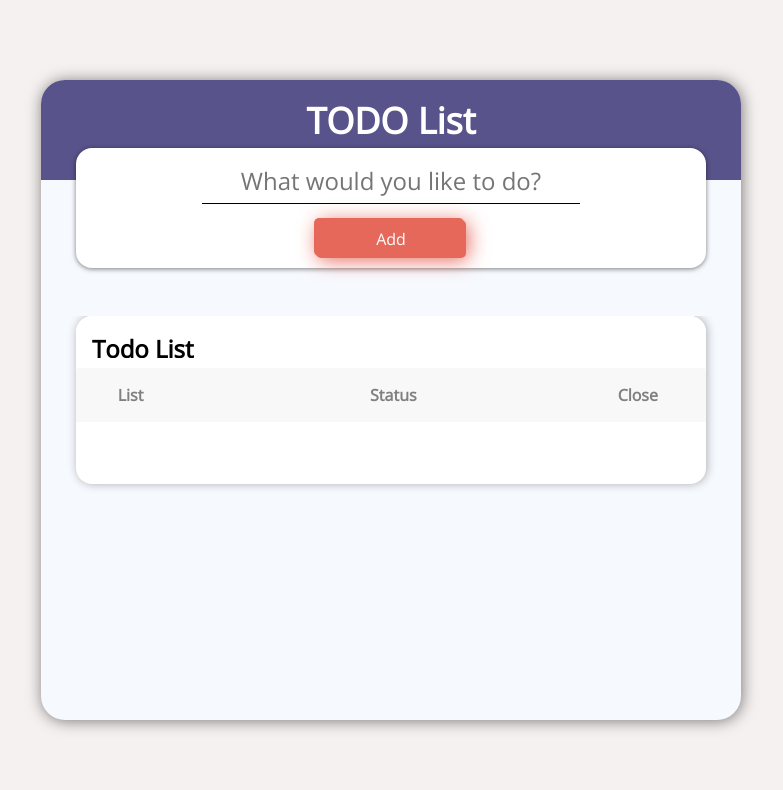
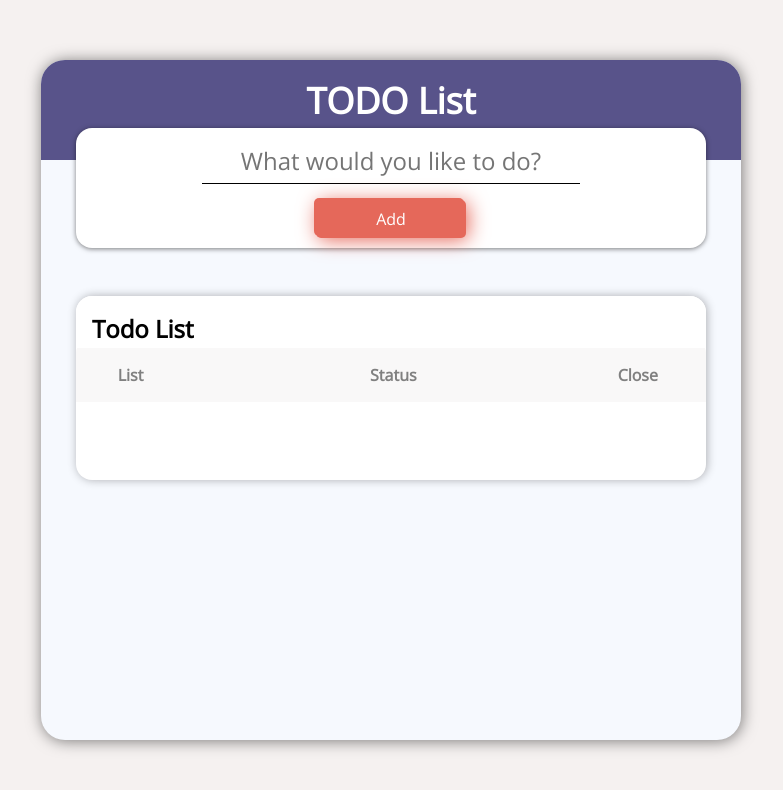
Before and after one commit to JairAle25/TaskList-Proyect, a React (Vite) app: page / in a window 1280 px wide. Shown: the top 790 px of the page, without its empty margins (249-1032 px from the left). Built offline with nearby package versions, Linux system fonts and the light colour scheme.

Commit message:
seguimos con el scroll

```diff
--- a/src/componentes/App/App.css
+++ b/src/componentes/App/App.css
@@ -14,7 +14,7 @@ section{
     border-radius: 1.5rem;
     box-shadow: 1px 1px 15px rgba(0, 0, 0, .5);
     overflow: hidden;
-    height: 80vh;
+    height: 85vh;
 }
 
 .h1-container{
--- a/src/componentes/TaskList/TaskList.css
+++ b/src/componentes/TaskList/TaskList.css
@@ -43,6 +43,6 @@ table th {
 }
 .scroll{
   width:100%;
-  max-height: 60vh;
+  max-height: 50vh;
   overflow-y: auto;
 }
--- a/src/componentes/TaskList/TaskList.jsx
+++ b/src/componentes/TaskList/TaskList.jsx
@@ -24,11 +24,12 @@ const TaskList = ({ taskList, setTaskList }) => {
 
   return (
     <>
-      <div className="scroll">
+
         <div className="box">
           <div className="subTitle">
             <h2>Todo List</h2>
           </div>
+          <div className="scroll">
             <table>
               <thead>
                 <tr>
@@ -53,6 +54,7 @@ const TaskList = ({ taskList, setTaskList }) => {
             </table>
           </div>
         </div>
+
     </>
   );
 };
```
Lines whose indentation alone changed are shown as unchanged.
